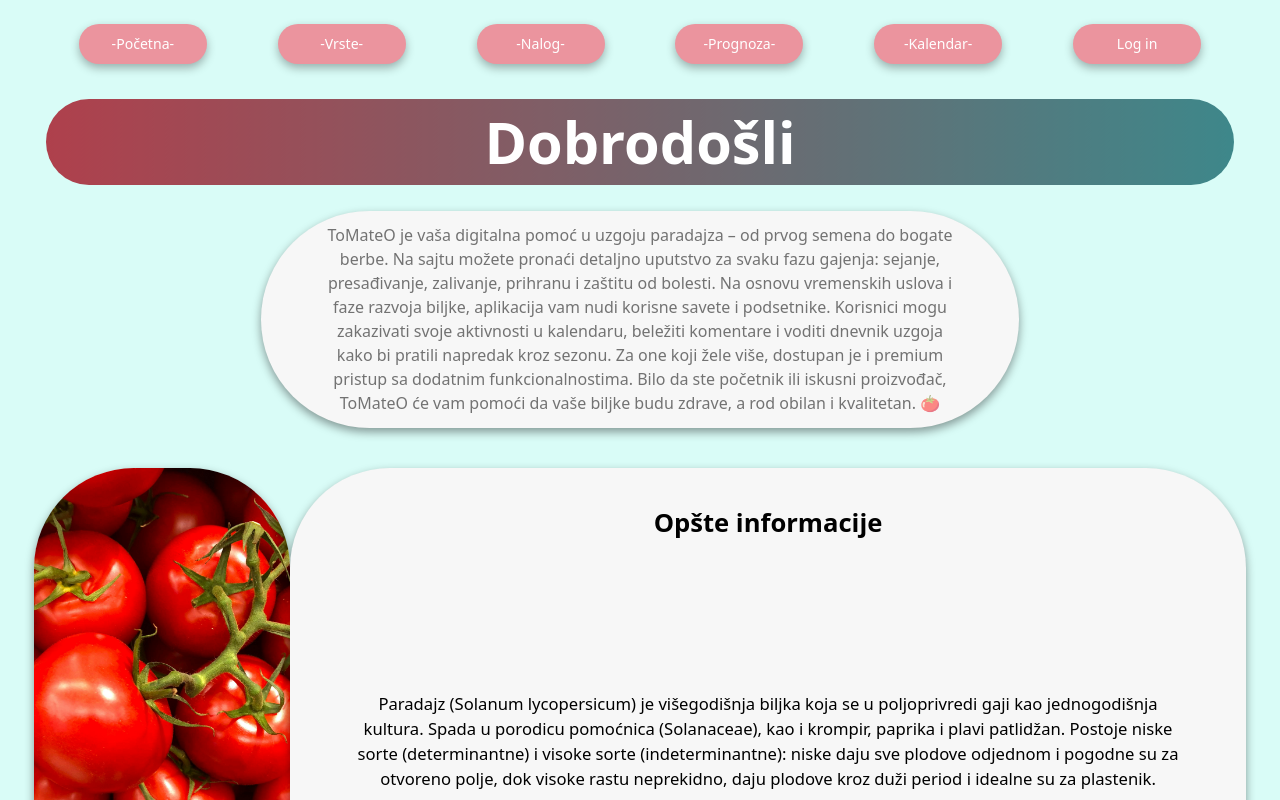
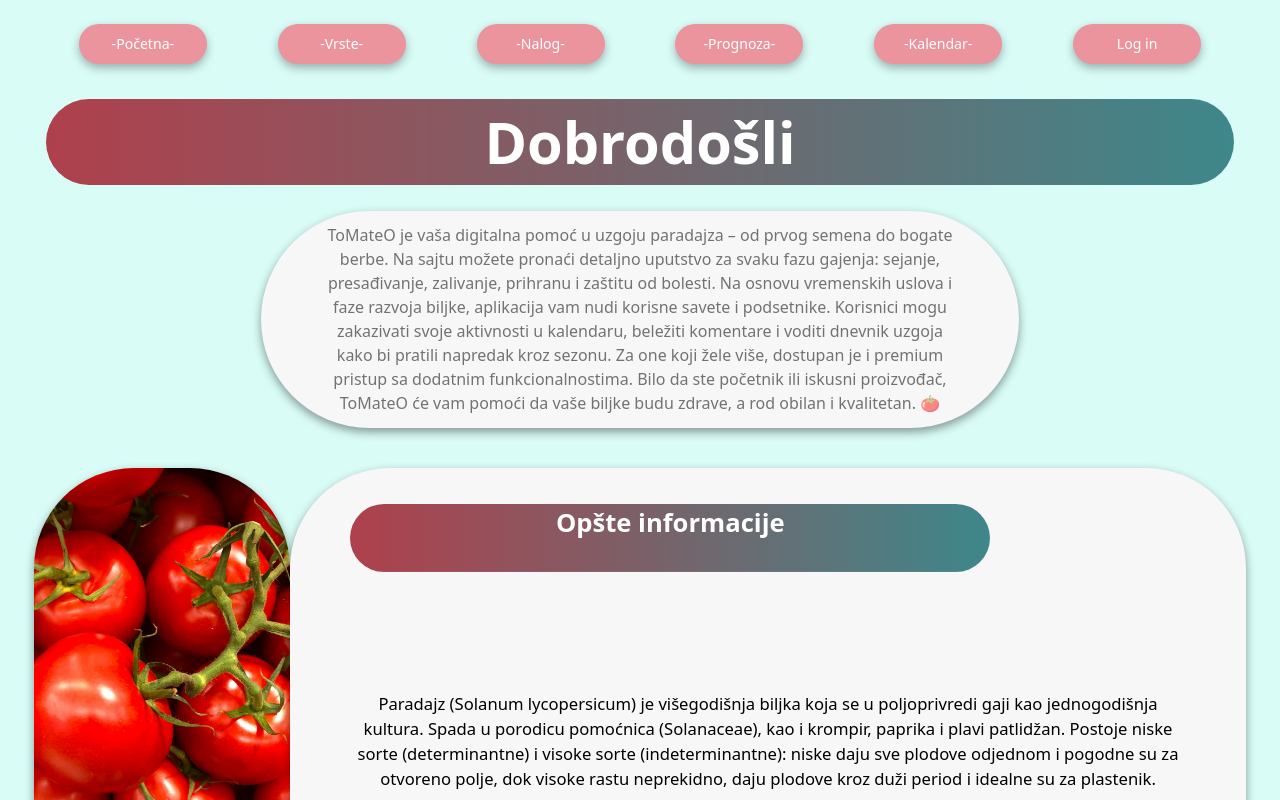
Before and after one commit to elab-development/internet-tehnologije-2024-projekat-appzapoljproizvodnju_2021_0362, a React (Vite) app in the folder frontend/: page / in a window 1280 px wide. Shown: the top 800 px of the page. Built offline with nearby package versions, Linux system fonts and the light colour scheme; no server answers.

Commit message:
stilizovani podnaslovi

```diff
--- a/frontend/src/css/index.css
+++ b/frontend/src/css/index.css
@@ -43,7 +43,7 @@
   width: 100%;
   height: 100%;
 }
-/*NASLOV*/
+/*NASLOVI*/
 
 h1 {
   display: flex;
@@ -72,6 +72,21 @@
   }
 }
 
+h2 {
+  display: flex;
+  justify-content: center;
+  font-weight: bold;
+  font-size: 2.2vw;
+  background: linear-gradient(to right, #e22030, #00aeac);
+  background-size: 200%;
+  color: white;
+  border-radius: 100px;
+  text-align: center;
+  width: 50vw;
+  margin: 2% auto; /*prva top, druga left right, treca bottom*/
+  animation: gradient-slide 3s linear infinite;
+}
+
 /*TEKST*/
 
 .uvodni {
--- a/frontend/src/komponente/Vreme.jsx
+++ b/frontend/src/komponente/Vreme.jsx
@@ -31,16 +31,12 @@
   if (stanje.ucitavanje) return <div style={{ padding: 16 }}>Učitavanje prognoze…</div>;
   if (stanje.greska)   return <div style={{ padding: 16, color: "#e66" }}>Greška: {stanje.greska}</div>;
 
-  const { lokacija, dani } = stanje.podaci;
+  const { dani } = stanje.podaci;
 
   return (
     <section style={{ padding: 16 }}>
       <header style={{ display: "flex", justifyContent: "space-between", flexWrap: "wrap", gap: 12 }}>
-        <h2>Vremenska prognoza (14 dana)</h2>
-        <small>
-          Lokacija: {lokacija?.name || "—"}
-          {lokacija?.lat && lokacija?.lon ? ` (${lokacija.lat.toFixed(2)}, ${lokacija.lon.toFixed(2)})` : ""}
-        </small>
+        <h2>Vremenska prognoza</h2>
       </header>
 
       <div style={{ display: "grid", gridTemplateColumns: "repeat(auto-fill, minmax(160px, 1fr))", gap: 12 }}>
```
